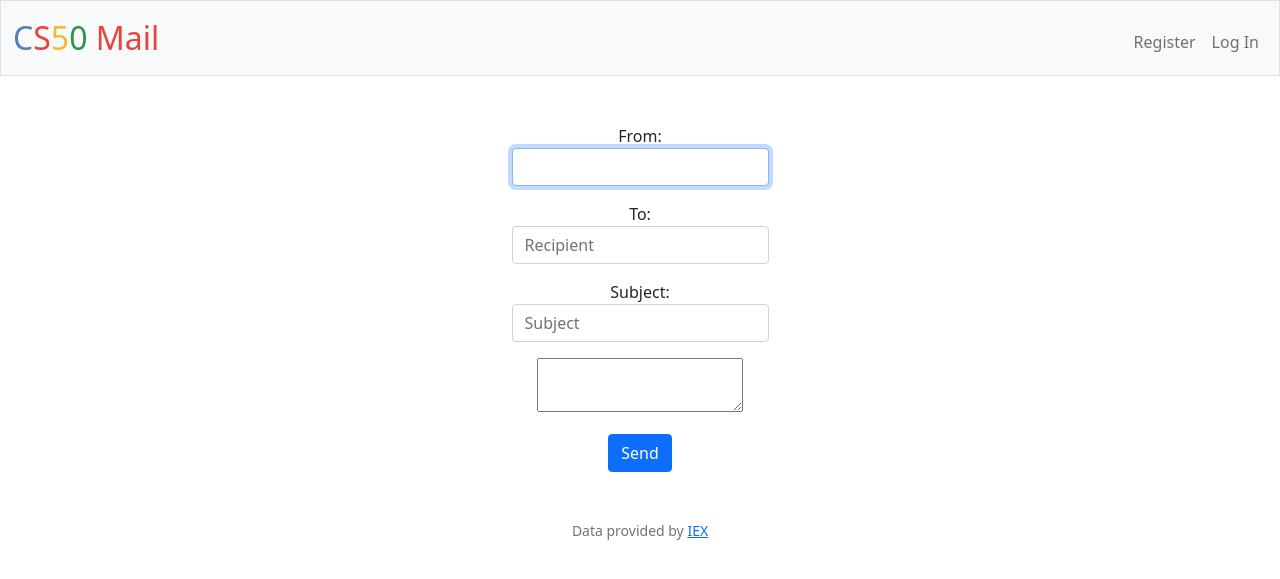
After one commit to Fairmon26/portfolio, a Flask app: template project/templates/reply.html in a window 1280 px wide. The commit adds this page. Shown: the top 579 px of the page. Run offline with Flask 2, Linux system fonts and the light colour scheme; the template is opened without the code that fills it, so the values that code supplies are empty; some libraries are stand-ins or nearby versions.

Commit message:
Wed, Nov 2, 2022, 4:34 PM +00:00

```diff
--- a/project/app.py
+++ b/project/app.py
@@ -172,8 +172,12 @@ def register():
 
 
 
-@app.route("/reply", methods=["GET", "POST"])
+@app.route("/reply", methods=["POST"])
 @login_required
 def reply():
     """reply to email on email detail view"""
-    return apology("TODO")
+    if request.method == "POST":
+        emailId = request.form.get("emailId")
+        emailDetailDB = db.execute("SELECT * FROM Emails WHERE id = ?", emailId)
+        emailDetail = emailDetailDB[0]
+        return render_template("reply.html", emailDetail=emailDetail)
--- a/project/templates/email.html
+++ b/project/templates/email.html
@@ -21,7 +21,7 @@
         <div class="list-group-item">
             <strong>Body:</strong> {{ emailDetail.Body }}
         </div>
-        <div>
+        <div class="my-3">
             <form action="reply" methods="post">
                 <input type="hidden" name="emailId" value="{{ emailDetail.id }}">
                 <input type="submit" class="btn btn-success" value="Reply">
--- /dev/null
+++ b/project/templates/reply.html
@@ -0,0 +1,26 @@
+{% extends "layout.html" %}
+
+{% block title %}
+    Compose
+{% endblock %}
+
+{% block main %}
+    <form action="/compose" method="post">
+        <div class="mb-3">
+            <label>From:</label>
+            <input autocomplete="off" autofocus class="form-control mx-auto w-auto" id="username" name="sender" type="email" value="{{ sender }}">
+        </div>
+        <div class="mb-3">
+            <label>To:</label>
+            <input class="form-control mx-auto w-auto" id="recipient" name="recipient" placeholder="Recipient" type="email">
+        </div>
+        <div class="mb-3">
+            <label>Subject:</label>
+            <input class="form-control mx-auto w-auto" id="subject" name="subject" placeholder="Subject" type="text">
+        </div>
+        <div class="mb-3">
+            <textarea name="body"></textarea>
+        </div>
+        <button class="btn btn-primary" type="submit">Send</button>
+    </form>
+{% endblock %}
```
